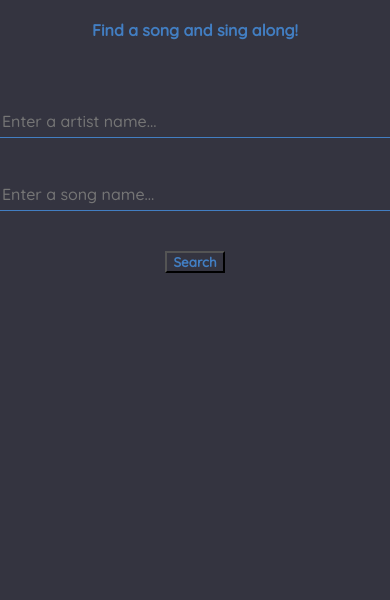
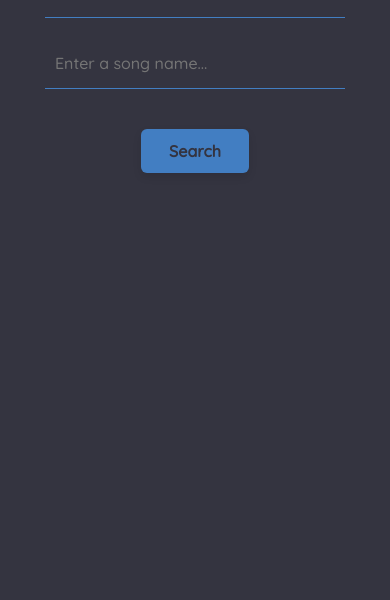
Before and after one commit to MichaelOgunyankin/LyricsFinder-Project, a plain HTML site: page index.html in a window 390 px wide. Shown: the part 244-844 px from the top of the page. Drawn offline with nearby package versions, Linux system fonts and the light colour scheme; a web font is replaced by a local one.

Commit message:
CSS adjustments and media querieys

```diff
--- a/index.html
+++ b/index.html
@@ -10,8 +10,8 @@
     <link href="https://fonts.googleapis.com/css2?family=Protest+Riot&display=swap" rel="stylesheet">
     <script defer src="script.js"></script>
 
-    <link rel="stylesheet" href="https://cdnjs.cloudflare.com/ajax/libs/highlight.js/10.7.2/styles/default.min.css">
-    <script src="https://cdnjs.cloudflare.com/ajax/libs/highlight.js/10.7.2/highlight.min.js"></script>
+    <!--link rel="stylesheet" href="https://cdnjs.cloudflare.com/ajax/libs/highlight.js/10.7.2/styles/default.min.css">
+    <script src="https://cdnjs.cloudflare.com/ajax/libs/highlight.js/10.7.2/highlight.min.js"></script-->
 </head>
 <body>
     <div class="container">
--- a/script.js
+++ b/script.js
@@ -53,12 +53,10 @@ searchButton.addEventListener('click', async () => {
     searchResults.append(lyricsText);*/
 
     const lyricsText = document.createElement('p');
-    lyricsText.innerHTML = `<code>${hljs.highlight('json', JSON.stringify(apiData, null, 2)).value}</code>`;
+    lyricsText.innerText = apiData.lyrics
     lyricsText.classList.add('lyricsText');
-    lyricsText.style.color = '#fff'
     searchResults.append(lyricsText);
-
-
+    console.log(apiData)
 });
 
 //console.log(artistInput)
--- a/style.css
+++ b/style.css
@@ -4,6 +4,8 @@
 *{
     font-family: 'Quicksand', sans-serif;
     background-color: rgb(52, 52, 64);
+
+
 
 }
 
@@ -12,6 +14,8 @@ body{
     padding: 0px;
     min-height: 100%;
     position: relative;
+
+    line-height: 1.6;
 }
 .container{
     max-width: 900px;
@@ -42,25 +46,49 @@ input{
     border-bottom: 1px solid rgb(66, 126, 194);;
     height: 30px;
     border-right: none;
-    font-size: 16px;
-   margin-bottom: 40px;
+    font-size: 18px;
+    margin-bottom: 40px;
+    padding: 10px;
+
 }
 
 button{
-    color: rgb(66, 126, 194);
+    color: rgb(52, 52, 64);
+    background-color: rgb(66, 126, 194);
     font-weight: bold;
+    font-size: 18px;
+    margin-bottom: 40px;
+    border-radius: 6px;
+    padding: 15px 8%;
+
+    box-shadow: 0 4px 8px rgba(0, 0, 0, 0.1);
+    border: none;
+    transition: background-color 0.3s, color 0.3s;
 }
 
 button:hover{
+    background-color: rgb(52, 52, 64);
+    color: rgb(66, 126, 194);
+
+
+
+}
+
+/*::-ms-input-placeholder {
+    color: red;
+  }
+input:hover{
     background-color: rgb(66, 126, 194);
-    color: black;
-}
+    color: rgb(52, 52, 64);
+} */
 
 h1{
     font-family: 'protest riot';
     font-size: 68px;
     margin-bottom: 0px;
     color: rgb(66, 126, 194);
+
+    letter-spacing: 2px;
 
 }
 
@@ -71,10 +99,105 @@ h4{
 
 
 .lyricsText {
+    font-size: 18px;
     color: white;
+    padding-right: 20px;
+    padding-bottom: 70px;
 
 }
 
 p{
     color: #fff;
 }
+
+
+/* media queiries*/
+
+@media (max-width: 980px) {
+
+    body {
+        font-size: 16px; /* Further reduce font size for smaller screens */
+    }
+
+    header {
+        margin-bottom: 50px; /* Decrease header margin for more compact layout */
+    }
+
+    input {
+        font-size: 18px; /* Adjust input font size for better visibility */
+        margin-bottom: 20px; /* Reduce margin bottom for input on smaller screens */ ;
+
+        max-width: 90%;
+    }
+
+    button {
+        font-size: 16px; /* Adjust button font size for better visibility */
+        padding: 14px 8%; /* Adjust button padding for better spacing on smaller screens */
+        margin-top: 20px;
+    }
+
+    h1 {
+        font-size: 52px; /* Decrease h1 font size for smaller screens */
+    }
+
+    h4 {
+        margin-bottom: 40px; /* Decrease margin bottom for h4 on smaller screens */
+    }
+
+    .lyricsText {
+        font-size: 14px; /* Adjust lyrics text font size for better readability */
+        padding-right: 10px; /* Reduce right padding for lyrics text on smaller screens */
+        padding-bottom: 40px; /* Reduce bottom padding for lyrics text on smaller screens */
+        max-width: 80%;
+        margin-left: 30px;
+    }
+
+    .div2{
+        margin-left: 20px;
+        margin-right: 20px;
+    }
+
+}
+@media (max-width: 550px) {
+    body {
+        font-size: 14px; /* Further reduce font size for smaller screens */
+    }
+
+    header {
+        margin-bottom: 40px; /* Decrease header margin for more compact layout */
+    }
+
+    input {
+        font-size: 16px; /* Adjust input font size for better visibility */
+        margin-bottom: 20px; /* Reduce margin bottom for input on smaller screens */ ;
+
+        max-width: 80%;
+    }
+
+    button {
+        font-size: 16px; /* Adjust button font size for better visibility */
+        padding: 12px 8%; /* Adjust button padding for better spacing on smaller screens */
+        margin-top: 20px;
+    }
+
+    h1 {
+        font-size: 42px; /* Decrease h1 font size for smaller screens */
+    }
+
+    h4 {
+        margin-bottom: 40px; /* Decrease margin bottom for h4 on smaller screens */
+    }
+
+    .lyricsText {
+        font-size: 14px; /* Adjust lyrics text font size for better readability */
+        padding-right: 10px; /* Reduce right padding for lyrics text on smaller screens */
+        padding-bottom: 40px; /* Reduce bottom padding for lyrics text on smaller screens */
+        max-width: 80%;
+        margin-left: 30px;
+    }
+
+    .div2{
+        margin-left: 20px;
+        margin-right: 20px;
+    }
+}
```
